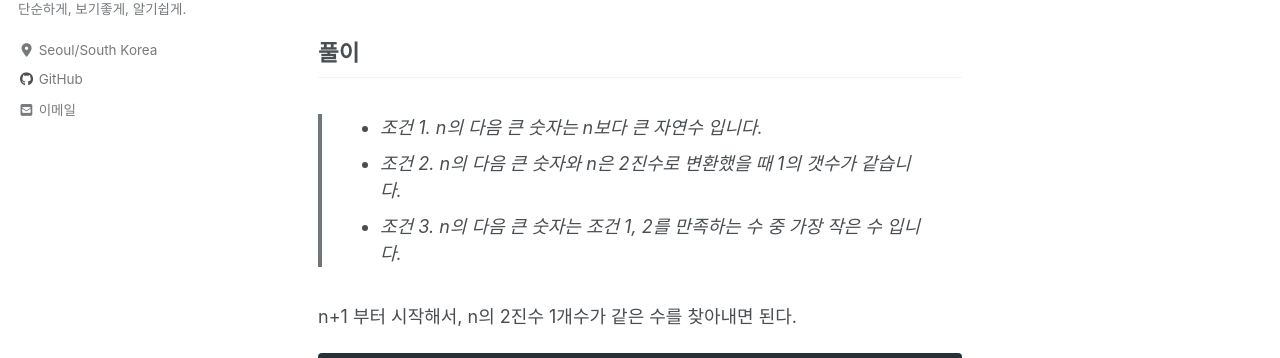
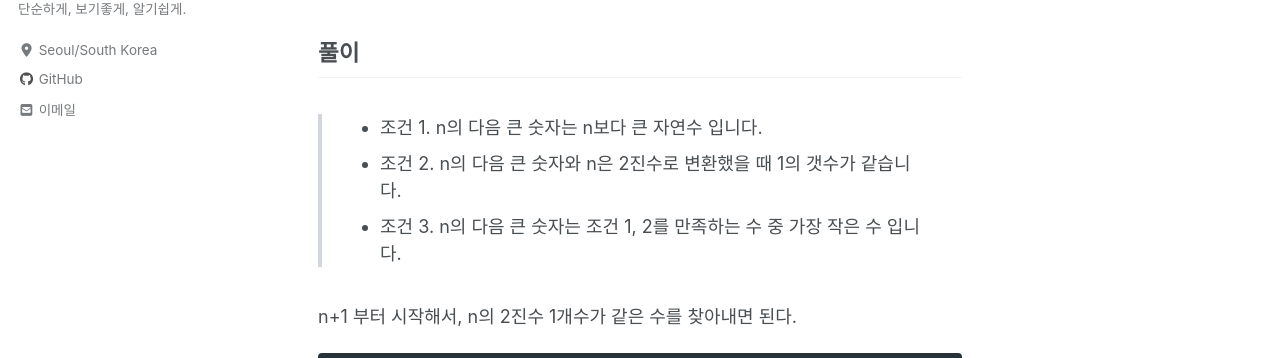
Before and after one commit to Hyeon9mak/Hyeon9mak.github.io, a Jekyll site: the page built from _posts/2020-09-26-Python-프로그래머스-다음_큰_숫자.md, in a window 1280 px wide. Shown: the part 466-824 px from the top of the page. Built offline with Jekyll 4.4.1, drawn with Linux system fonts in a browser that asks for light colours; cached includes are drawn as plain includes; nearby versions of some CDN libraries; comment, search, counter and statistics services are not loaded.

Commit message:
refactor: block quote 설정 변경

```diff
--- a/_sass/minimal-mistakes/_base.scss
+++ b/_sass/minimal-mistakes/_base.scss
@@ -110,8 +110,9 @@ blockquote {
   margin: 2em 1em 2em 0;
   padding-left: 1em;
   padding-right: 1em;
-  font-style: italic;
-  border-left: 0.25em solid $primary-color;
+  // font-style: italic;
+  // color:#596069;
+  border-left: 0.25em solid #d1d7dd;
 
   cite {
     font-style: italic;
```
